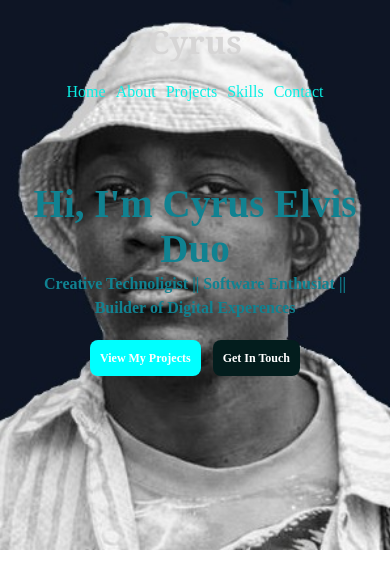
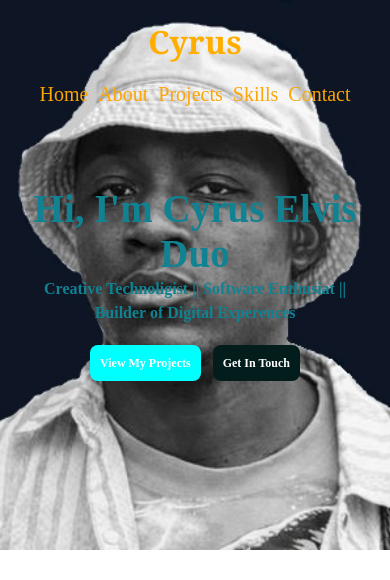
Before and after one commit to ThaLatin/main-1, a Flask app: page / in a window 390 px wide. Shown: the top 580 px of the page. Run offline with Flask 3, Linux system fonts and the light colour scheme; some libraries are stand-ins or nearby versions.

Commit message:
fixing the landing page

```diff
--- a/static/css/about.css
+++ b/static/css/about.css
@@ -545,6 +545,10 @@ footer p a {
         font-size: 14px;
     }
 
+    nav li {
+        font-size: 23px;
+    }
+
     header button {
         padding: 9px 12px;
     }
--- a/static/css/styles.css
+++ b/static/css/styles.css
@@ -59,9 +59,9 @@ nav ul{
 .container2 li a{
     text-decoration: none;
     font-family: 'Times New Roman', Times, serif;
-    font-size: 20px;
+    font-size: 25px;
     font-weight: normal;
-    color: rgb(10, 238, 227);
+    color: rgb(252, 165, 3);
 }
 
 .container2 li a:hover{
@@ -530,6 +530,7 @@ footer p a{
 
     .container2 .logo {
         font-size: 32px;
+        color: rgb(255, 174, 0);
     }
 
     nav ul {
@@ -538,7 +539,7 @@ footer p a{
     }
 
     .container2 li a {
-        font-size: 16px;
+        font-size: 20px;
     }
 
     #get {
```
